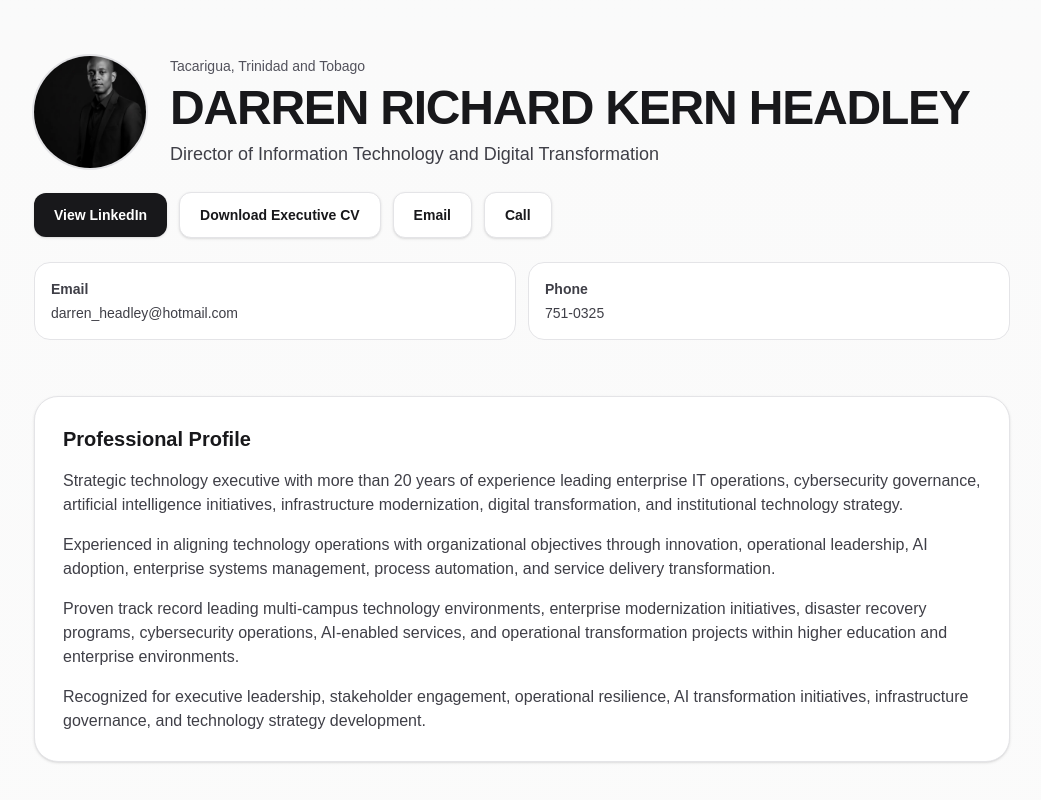
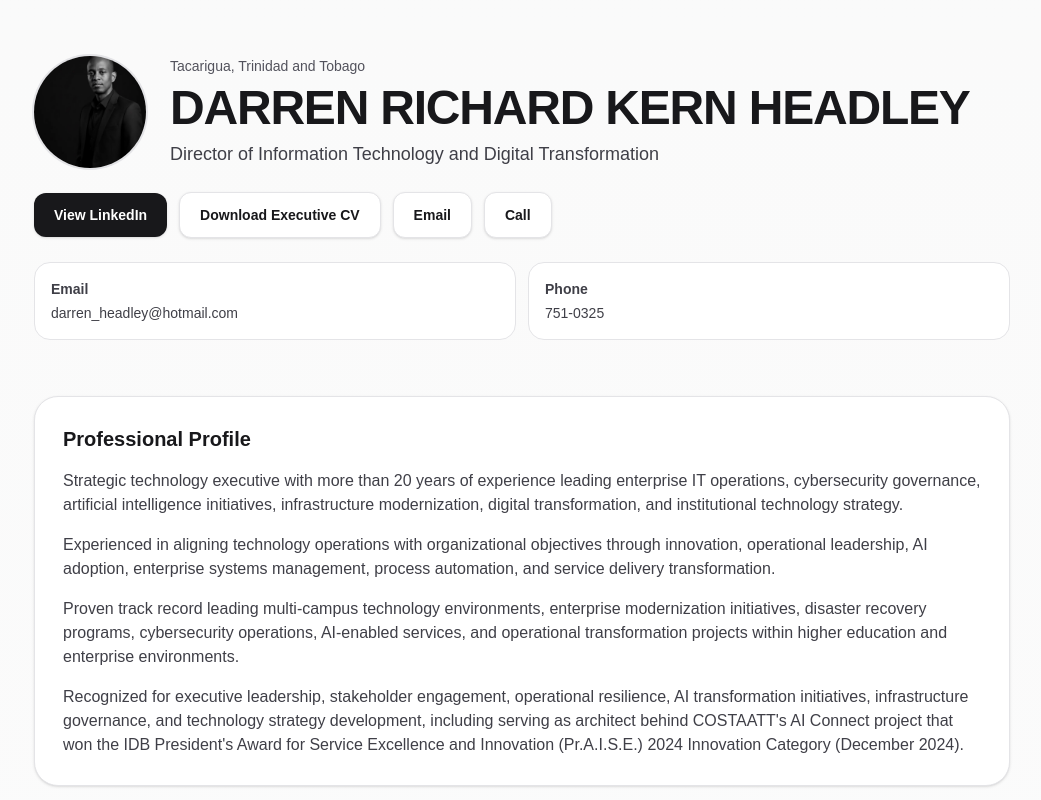
Before and after one commit to ZeroZenx/darren-headley-personal-site, a Next.js app: page / in a window 1280 px wide. Shown: the top 800 px of the page, without its empty margins (118-1159 px from the left). Built offline with nearby package versions, Linux system fonts and the light colour scheme.

Commit message:
Add IDB Pr.A.I.S.E. 2024 innovation award achievement to site and CV

```diff
--- a/src/app/page.tsx
+++ b/src/app/page.tsx
@@ -16,7 +16,7 @@ const PROFESSIONAL_PROFILE = [
   "Strategic technology executive with more than 20 years of experience leading enterprise IT operations, cybersecurity governance, artificial intelligence initiatives, infrastructure modernization, digital transformation, and institutional technology strategy.",
   "Experienced in aligning technology operations with organizational objectives through innovation, operational leadership, AI adoption, enterprise systems management, process automation, and service delivery transformation.",
   "Proven track record leading multi-campus technology environments, enterprise modernization initiatives, disaster recovery programs, cybersecurity operations, AI-enabled services, and operational transformation projects within higher education and enterprise environments.",
-  "Recognized for executive leadership, stakeholder engagement, operational resilience, AI transformation initiatives, infrastructure governance, and technology strategy development.",
+  "Recognized for executive leadership, stakeholder engagement, operational resilience, AI transformation initiatives, infrastructure governance, and technology strategy development, including serving as architect behind COSTAATT's AI Connect project that won the IDB President's Award for Service Excellence and Innovation (Pr.A.I.S.E.) 2024 Innovation Category (December 2024).",
 ] as const;
 
 const CORE_COMPETENCIES = [
@@ -48,6 +48,7 @@ const KEY_RESPONSIBILITIES_AND_ACHIEVEMENTS = [
   "Oversee technology teams responsible for systems administration, network operations, cybersecurity, infrastructure support, enterprise applications, and help desk operations.",
   "Lead institutional digital transformation initiatives focused on operational modernization, automation, AI adoption, and service optimization.",
   "Spearheaded implementation of AI-enabled operational services including chatbot technologies, automated communication systems, workflow automation, and AI-assisted administrative solutions.",
+  "Served as architect behind COSTAATT's AI Connect project, which won the IDB President's Award for Service Excellence and Innovation (Pr.A.I.S.E.) 2024 Innovation Category in December 2024.",
   "Directed enterprise infrastructure modernization initiatives involving virtualization platforms, cybersecurity systems, wireless infrastructure, VoIP platforms, cloud services, and disaster recovery solutions.",
   "Managed enterprise cybersecurity operations including infrastructure hardening, incident response coordination, identity management initiatives, access governance, and operational security improvements.",
   "Directed disaster recovery and business continuity initiatives involving enterprise backup modernization, replication environments, recovery planning, and operational resilience programs.",
@@ -63,6 +64,7 @@ const KEY_RESPONSIBILITIES_AND_ACHIEVEMENTS = [
 ] as const;
 
 const AI_AND_DIGITAL_TRANSFORMATION = [
+  "Architected COSTAATT's AI Connect project, recognized with the IDB President's Award for Service Excellence and Innovation (Pr.A.I.S.E.) 2024 Innovation Category.",
   "Led institutional AI adoption initiatives supporting operational efficiency and service modernization.",
   "Directed implementation of AI-assisted communication and workflow automation systems.",
   "Designed AI-enabled operational strategies for higher education administration and student engagement.",
```
Also changed, not shown: 1 other file (tests, documents, lock files or other folders).
